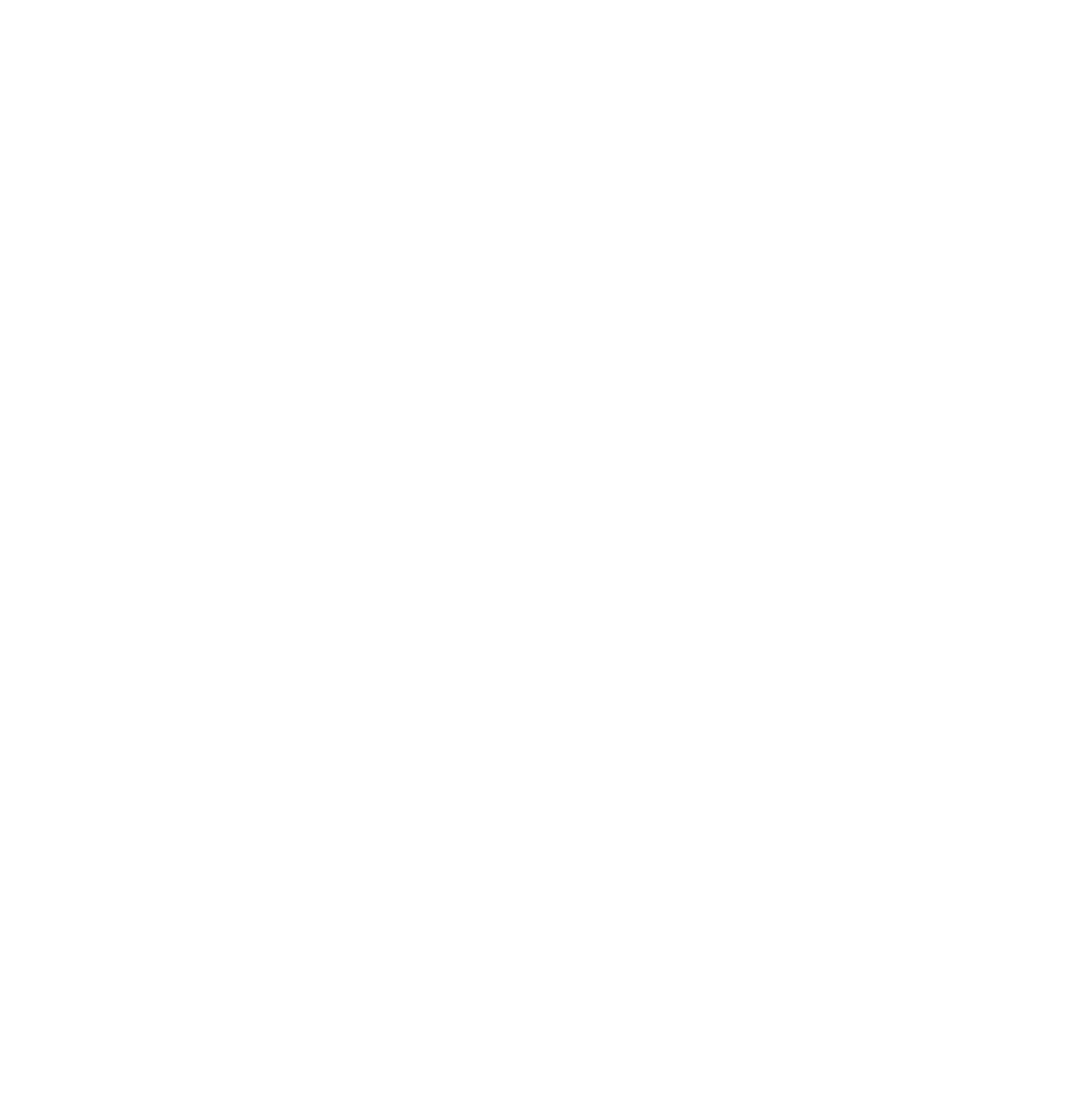
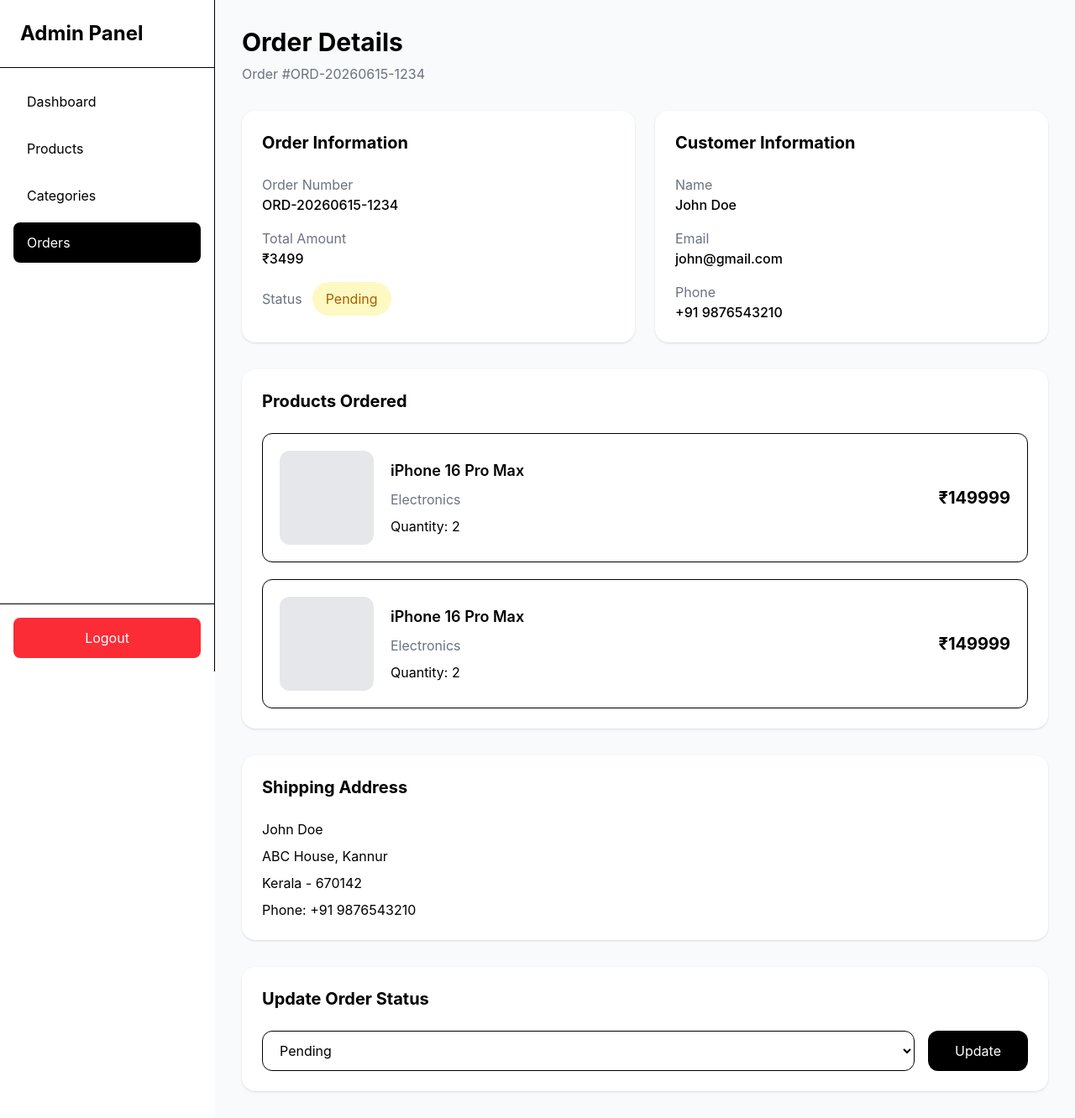
Before and after one commit to fayiztv/e-commerce, a React (Vite) app in the folder client/: page /admin/orders/1 in a window 1280 px wide. Before the commit this address had no page. Shown: the whole page at 84% size. Before the commit the page ends 800 px from the top, so only its background shows below. Built offline with nearby package versions, Linux system fonts and the light colour scheme.

Commit message:
admin order details page added

```diff
--- a/client/src/app/AppRoutes.jsx
+++ b/client/src/app/AppRoutes.jsx
@@ -16,6 +16,7 @@
 import AdminCategories from "../pages/admin/AdminCategories";
 import AdminOrders from "../pages/admin/AdminOrders";
 import AdminLoginPage from "../pages/admin/AdminLogin";
+import AdminOrderDetails from "../pages/admin/AdminOrderDetails";
 
 export default function AppRoutes() {
   return (
@@ -50,6 +51,7 @@
               <Route path="products/:id" element={<AdminProductForm/>}/>
               <Route path="categories" element={<AdminCategories/>}/>
               <Route path="orders" element={<AdminOrders/>}/>
+              <Route path="orders/:id" element={<AdminOrderDetails/>}/>
             </Route>
         </Route>
       </Routes>
--- /dev/null
+++ b/client/src/pages/admin/AdminOrderDetails.jsx
@@ -0,0 +1,135 @@
+export default function AdminOrderDetails() {
+  return (
+    <div className="mx-auto max-w-7xl space-y-8">
+      {/* Header */}
+      <div>
+        <h1 className="text-3xl font-bold">Order Details</h1>
+
+        <p className="mt-2 text-gray-500">Order #ORD-20260615-1234</p>
+      </div>
+
+      {/* Top Section */}
+      <div className="grid gap-6 lg:grid-cols-2">
+        {/* Order Info */}
+        <div className="rounded-2xl bg-white p-6 shadow-sm">
+          <h2 className="mb-6 text-xl font-bold">Order Information</h2>
+
+          <div className="space-y-4">
+            <div>
+              <p className="text-gray-500">Order Number</p>
+
+              <p className="font-medium">ORD-20260615-1234</p>
+            </div>
+
+            <div>
+              <p className="text-gray-500">Total Amount</p>
+
+              <p className="font-medium">₹3499</p>
+            </div>
+
+            <div className="flex gap-3 items-center">
+              <p className="text-gray-500">Status</p>
+
+              <span className="rounded-full bg-yellow-100 px-4 py-2 text-yellow-700">
+                Pending
+              </span>
+            </div>
+          </div>
+        </div>
+
+        {/* Customer Info */}
+        <div className="rounded-2xl bg-white p-6 shadow-sm">
+          <h2 className="mb-6 text-xl font-bold">Customer Information</h2>
+
+          <div className="space-y-4">
+            <div>
+              <p className="text-gray-500">Name</p>
+
+              <p className="font-medium">John Doe</p>
+            </div>
+
+            <div>
+              <p className="text-gray-500">Email</p>
+
+              <p className="font-medium">john@gmail.com</p>
+            </div>
+
+            <div>
+              <p className="text-gray-500">Phone</p>
+
+              <p className="font-medium">+91 9876543210</p>
+            </div>
+          </div>
+        </div>
+      </div>
+
+      {/* Products */}
+      <div className="rounded-2xl bg-white p-6 shadow-sm">
+        <h2 className="mb-6 text-xl font-bold">Products Ordered</h2>
+
+        <div className="space-y-5">
+          {[1, 2].map((item) => (
+            <div
+              key={item}
+              className="flex flex-col gap-5 rounded-xl border p-5 md:flex-row md:items-center"
+            >
+              {/* Image */}
+              <div className="h-28 w-28 rounded-xl bg-gray-200"></div>
+
+              {/* Product Info */}
+              <div className="flex-1">
+                <h3 className="text-lg font-semibold">iPhone 16 Pro Max</h3>
+
+                <p className="mt-2 text-gray-500">Electronics</p>
+
+                <p className="mt-2">Quantity: 2</p>
+              </div>
+
+              <div className="text-xl font-bold">₹149999</div>
+            </div>
+          ))}
+        </div>
+      </div>
+
+      {/* Shipping Address */}
+      <div className="rounded-2xl bg-white p-6 shadow-sm">
+        <h2 className="mb-6 text-xl font-bold">Shipping Address</h2>
+
+        <div className="space-y-2">
+          <p>John Doe</p>
+
+          <p>ABC House, Kannur</p>
+
+          <p>Kerala - 670142</p>
+
+          <p>Phone: +91 9876543210</p>
+        </div>
+      </div>
+
+      {/* Update Status */}
+      <div className="rounded-2xl bg-white p-6 shadow-sm">
+        <h2 className="mb-6 text-xl font-bold">Update Order Status</h2>
+
+        <div className="flex flex-col gap-4 md:flex-row">
+          <select className="flex-1 rounded-xl border px-4 py-3">
+            <option>Pending</option>
+
+            <option>Confirmed</option>
+
+            <option>Processing</option>
+
+            <option>Shipped</option>
+
+            <option>Delivered</option>
+
+            <option>Cancelled</option>
+          </select>
+
+          <button className="rounded-xl bg-black px-8 py-3 text-white transition hover:bg-gray-800">
+            Update
+          </button>
+        </div>
+      </div>
+    </div>
+  );
+}
```
